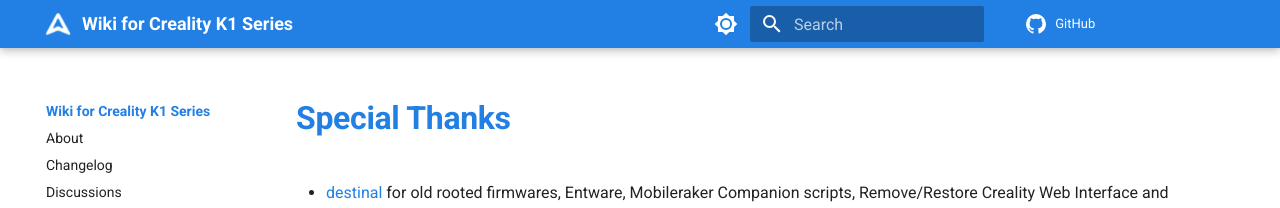
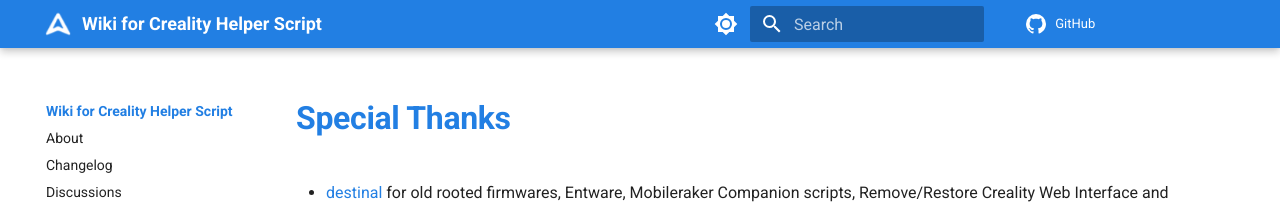
Before and after one commit to Guilouz/Creality-Helper-Script-Wiki, an MkDocs documentation site: the page built from docs/special-thanks.md, in a window 1280 px wide. Shown: the top 208 px of the page. Built offline with MkDocs 1.6.1 and Material for MkDocs 9.7.7, drawn with Linux system fonts in a browser that asks for light colours; comment, search, counter and statistics services are not loaded.

Commit message:
Update mkdocs.yml

```diff
--- a/mkdocs.yml
+++ b/mkdocs.yml
@@ -1,4 +1,4 @@
-site_name: Wiki for Creality K1 Series
+site_name: Wiki for Creality Helper Script
 site_description: Documentation
 
 repo_name: GitHub
```
